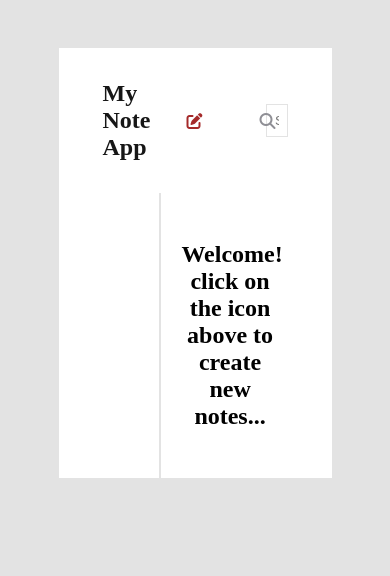
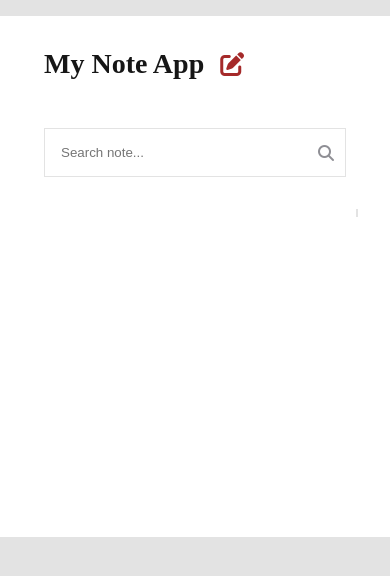
Before and after one commit to Udokaineh/Note_app, a plain HTML site: page index.html in a window 390 px wide. Drawn offline with Linux system fonts and the light colour scheme.

Commit message:
mobile version

```diff
--- a/style.css
+++ b/style.css
@@ -64,7 +64,7 @@ body {
     flex-direction: row;
     justify-content: flex-end;
     align-items: center;
-    width: 30%;
+    width: 32%;
     padding: 0 0.75rem;
 }
 
@@ -73,8 +73,8 @@ body {
     height: auto;
     padding: 0.5rem;
     border: none;
+    border-radius: none;
     border: 1px solid #e3e3e3;
-
 }
 .search input:focus {
     width: 100%;
@@ -82,6 +82,7 @@ body {
     padding: 0.5rem;
     border: none;
     outline: none;
+    border-radius: none;
     border: 2px solid brown;
 }
 
@@ -111,6 +112,7 @@ body {
     max-height: 400px;
     scroll-behavior: smooth;
 }
+
 ::-webkit-scrollbar {
     width: 10px;
   }
@@ -122,9 +124,9 @@ body {
     height: 8px;
   }
 
-  ::-webkit-scrollbar-thumb:hover {
-    /* background-color: #fff; */
-  }
+  /* ::-webkit-scrollbar-thumb:hover {
+    background-color: #fff;
+  } */
 
 ::-webkit-scrollbar-track {
     background-color: #888;
@@ -353,3 +355,55 @@ body {
     margin: 0.75rem 1rem 1rem;;
     width: 97%;
 } */
+
+@media(min-width: 360px) and (max-width: 540px) {
+    .notes-wrapper {
+        width: 100%;
+        margin: 1rem auto;
+        padding: 2rem 2rem 20rem;
+    }
+    .notes-header {
+        /* background-color: aqua; */
+       display: flex;
+       flex-direction: column;
+       justify-content: flex-start;
+        align-items: flex-start;
+        row-gap: 3rem;
+    }
+    .logo h2 {
+      font-size: 28px;
+    }
+    .logo i {
+        font-size: 24px;
+    }
+    .search {
+        width: 100%;
+    }
+    .search input {
+        padding: 1rem;
+        border-radius: none;
+    }
+    .search input:focus {
+        padding: 1rem;
+        border-radius: none;
+    }
+    .notes {
+        width: 100%;
+        display: flex;
+        flex-direction: column;
+    }
+    .display-and-form-div {
+        order: 1;
+    }
+    .left-scroll-div {
+        order: 2;
+        width:100%;
+    }
+    .right-scroll {
+        margin-top: 2rem;
+        margin-bottom: 4rem;
+    }
+    .dummy-display {
+        display: none;
+    }
+}
```
